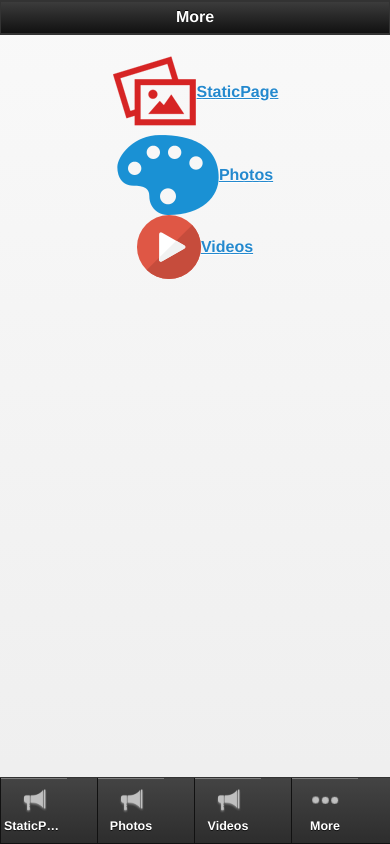
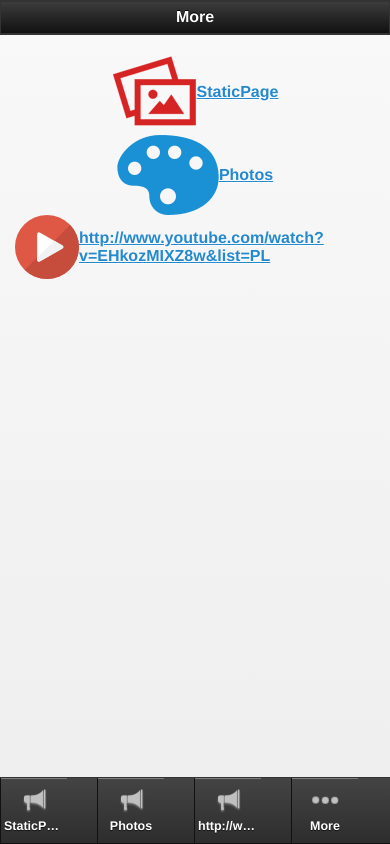
Before and after one commit to jarnailboparai/choosetolivetoday_test_600, a plain HTML site: page more.html in a window 390 px wide. Drawn offline with Linux system fonts and the light colour scheme.

Commit message:
choosetolivetoday_test_600

```diff
--- a/more.html
+++ b/more.html
@@ -151,7 +151,7 @@
 						</td>
 						<td>
 							<a href="video_3349.html" rel="external" data-ajax="flase" >
-								<label>Videos</label>
+								<label>http://www.youtube.com/watch?v=EHkozMIXZ8w&list=PL</label>
 							</a>
 						</td>
 					</tr>
@@ -171,7 +171,7 @@
 
             <style> .nav-glyphish-example .ui-btn .ui-btn-inner { padding-top: 40px !important; width: 60px!important;}		.nav-glyphish-example .ui-btn .ui-icon { width: 30px!important; height: 30px!important; margin-left: -15px !important; box-shadow: none!important; -moz-box-shadow: none!important; -webkit-box-shadow: none!important; -webkit-border-radius: 0 !important; border-radius: 0 !important; }#tab1 .ui-icon { background:  url("icons_tech_1579.png") 50% 50% no-repeat; background-size: 50px 50px; }#tab2 .ui-icon { background:  url("icons_communication_1092.png") 50% 50% no-repeat; background-size: 50px 50px; }#tab3 .ui-icon { background:  url("64Px_-_504-11.png") 50% 50% no-repeat; background-size: 30px 30px; }#tab4 .ui-icon { background:  url("64Px_-_504-210.png") 50% 50% no-repeat; background-size: 30px 30px; }#tab5 .ui-icon { background:  url("more.png") 50% 50% no-repeat; background-size: 30px 30px; }</style>
 
-            <div data-role="footer" data-position="fixed" class="nav-glyphish-example" data-id="myfooter" data-theme="a" data-tap-toggle="false"><div data-role="navbar" class="nav-glyphish-example"><ul><li><a href="staticpage_3347.html" id="tab2" data-icon="custom" rel="external"  data-gourl="staticpage_3347.html" class="" onclick="window.open('staticpage_3347.html','_self', 'location=yes')">StaticPage</a></li><li><a href="photosub_3348.html" id="tab2" data-icon="custom" rel="external"  data-gourl="photosub_3348.html" class="" onclick="window.open('photosub_3348.html','_self', 'location=yes')">Photos</a></li><li><a href="video_3349.html" id="tab2" data-icon="custom" rel="external"  data-gourl="video_3349.html" class="" onclick="window.open('video_3349.html','_self', 'location=yes')">Videos</a></li><li><a href="more.html" id="tab5" data-icon="custom" rel="external">More</a></li></ul></div></div>
+            <div data-role="footer" data-position="fixed" class="nav-glyphish-example" data-id="myfooter" data-theme="a" data-tap-toggle="false"><div data-role="navbar" class="nav-glyphish-example"><ul><li><a href="staticpage_3347.html" id="tab2" data-icon="custom" rel="external"  data-gourl="staticpage_3347.html" class="" onclick="window.open('staticpage_3347.html','_self', 'location=yes')">StaticPage</a></li><li><a href="photosub_3348.html" id="tab2" data-icon="custom" rel="external"  data-gourl="photosub_3348.html" class="" onclick="window.open('photosub_3348.html','_self', 'location=yes')">Photos</a></li><li><a href="video_3349.html" id="tab2" data-icon="custom" rel="external"  data-gourl="video_3349.html" class="" onclick="window.open('video_3349.html','_self', 'location=yes')">http://www.youtube.com/watch?v=EHkozMIXZ8w&list=PL</a></li><li><a href="more.html" id="tab5" data-icon="custom" rel="external">More</a></li></ul></div></div>
 
         </div>
 
```
Also changed, not shown: index.html (+1 -1 lines), video_3349.html (+2 -2 lines).
